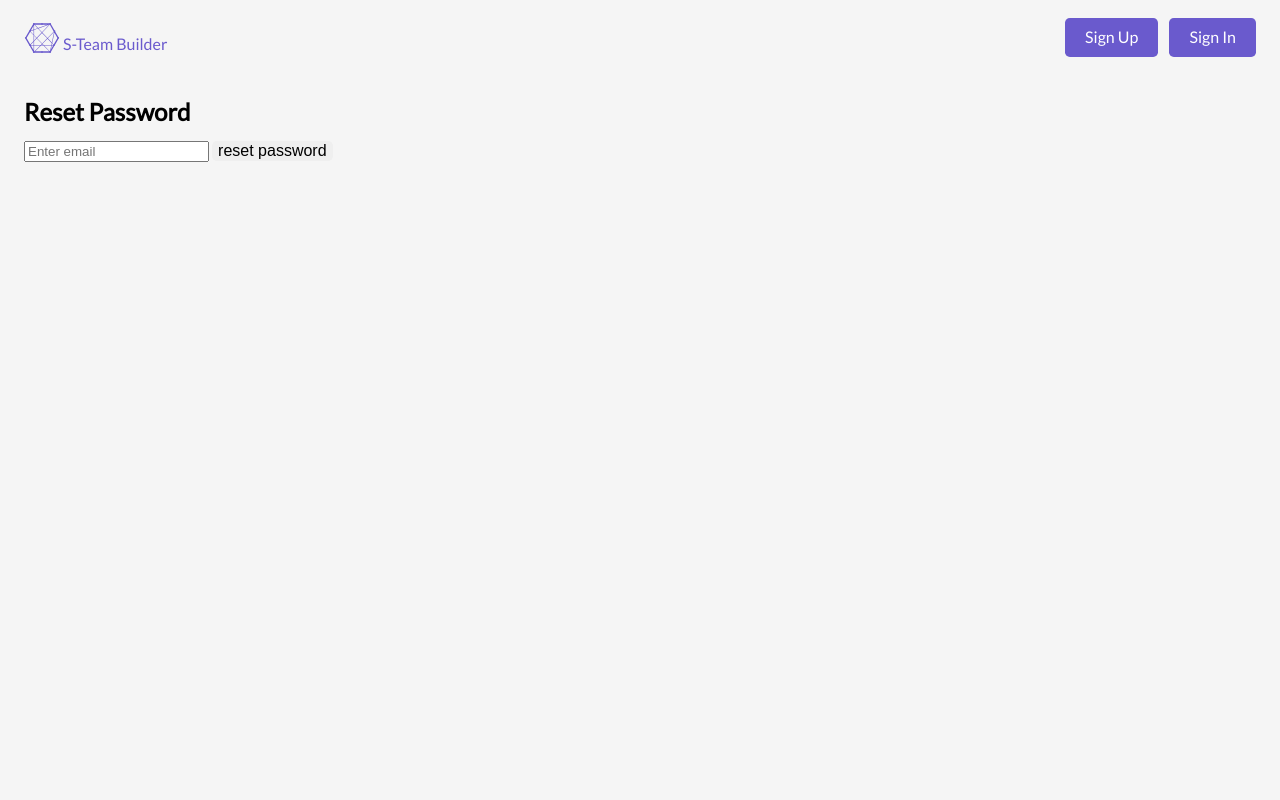
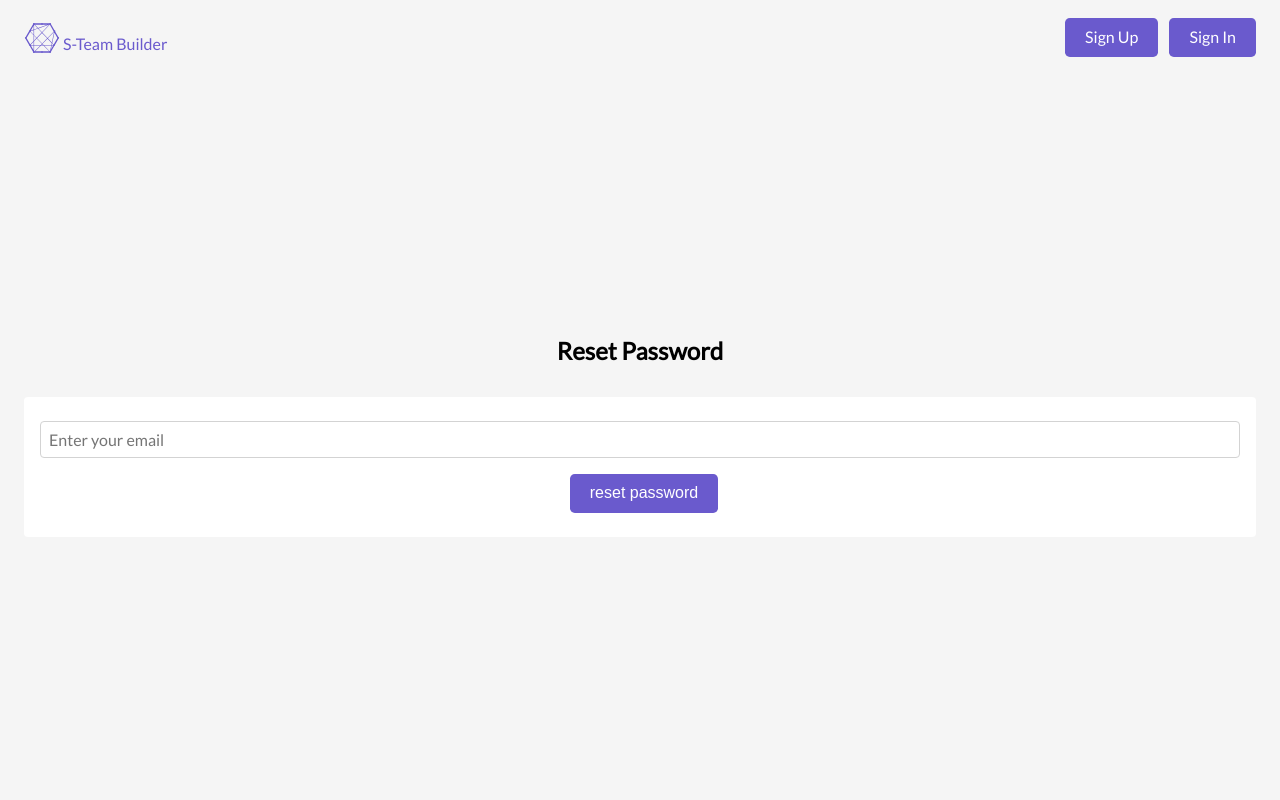
Before and after one commit to Marksparkyryan/SocialTeamBuilder, a Django app: page /accounts/password_reset/ in a window 1280 px wide. Run offline with Django 3.2, Linux system fonts and the light colour scheme; some libraries are stand-ins or nearby versions.

Commit message:
add css for password reset pages, add django-extensions app, update requirements

```diff
--- a/socialteambuilder/accounts/templates/accounts/confirm_email_template.html
+++ b/socialteambuilder/accounts/templates/accounts/confirm_email_template.html
@@ -8,6 +8,7 @@ Please follow the link below to confirm your registration.
 {{ domain }}accounts/activate/{{ user_pk }}/{{ token }}
 
 Thanks,
+
 Social Team Builder
 
 {% endautoescape %}
--- a/socialteambuilder/socialteambuilder/settings.py
+++ b/socialteambuilder/socialteambuilder/settings.py
@@ -62,6 +62,7 @@ INSTALLED_APPS = [
     'markdownx',
     'markdown_deux',
     'cropperjs',
+    'django_extensions',
     # 'debug_toolbar',
 ]
 
--- a/socialteambuilder/templates/registration/password_reset_form.html
+++ b/socialteambuilder/templates/registration/password_reset_form.html
@@ -2,15 +2,24 @@
 
 {% block body %}
 <div class="bounds">
-    <div class="login-form">
-      <h2>Reset Password</h2>
+<div class="flex-window-container">
+  <h2>Reset Password</h2>
 
-<form method="post" action="{% url 'password_reset' %}">
-{% csrf_token %}
-{{ form.error }}
-<input type="email" name="email" autocomplete="email" maxlength="254" required="" id="id_email" placeholder="Enter email">
-<input type="submit" value="reset password">
-</form>
+  <div class="card">
+      <form method="post" action="{% url 'password_reset' %}">
+        <div class="flex-v-container">
+            {% csrf_token %}
+            {{ form.error }}
+            <input class="card-input" type="email" name="email" autocomplete="email" maxlength="254" required="" id="id_email" placeholder="Enter your email">
+            <div class="center-button-container">
+                <input class="bubble-dark" type="submit" value="reset password">
+            </div>
+
+        </div>
+
+      </form>
+  </div>
+
 
     </div>
   </div>
```
Also changed, not shown: socialteambuilder/accounts/templates/accounts/failed_activation.html (+11 -1 lines), socialteambuilder/templates/registration/password_reset_done.html (+8 -5 lines), socialteambuilder/db.sqlite3.
